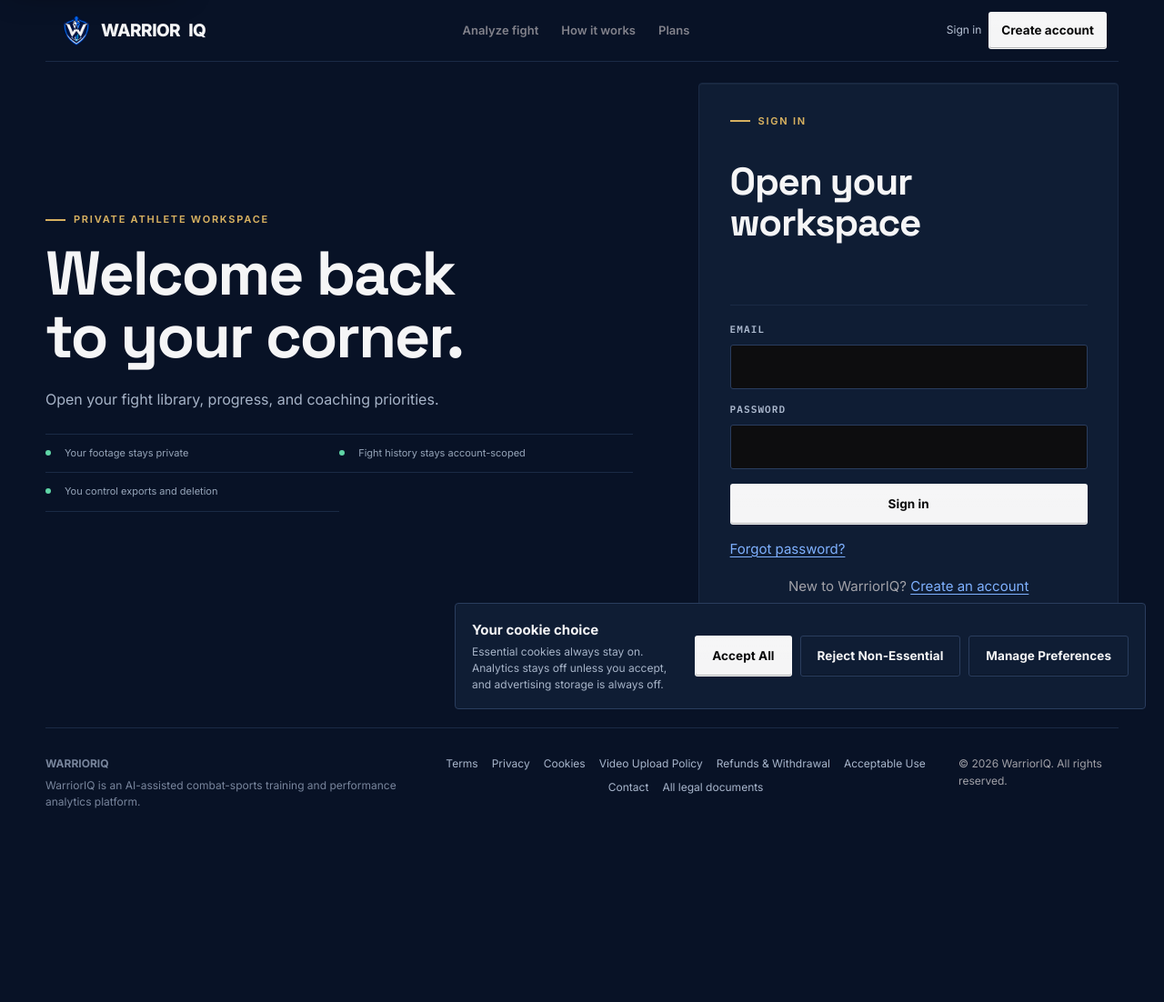
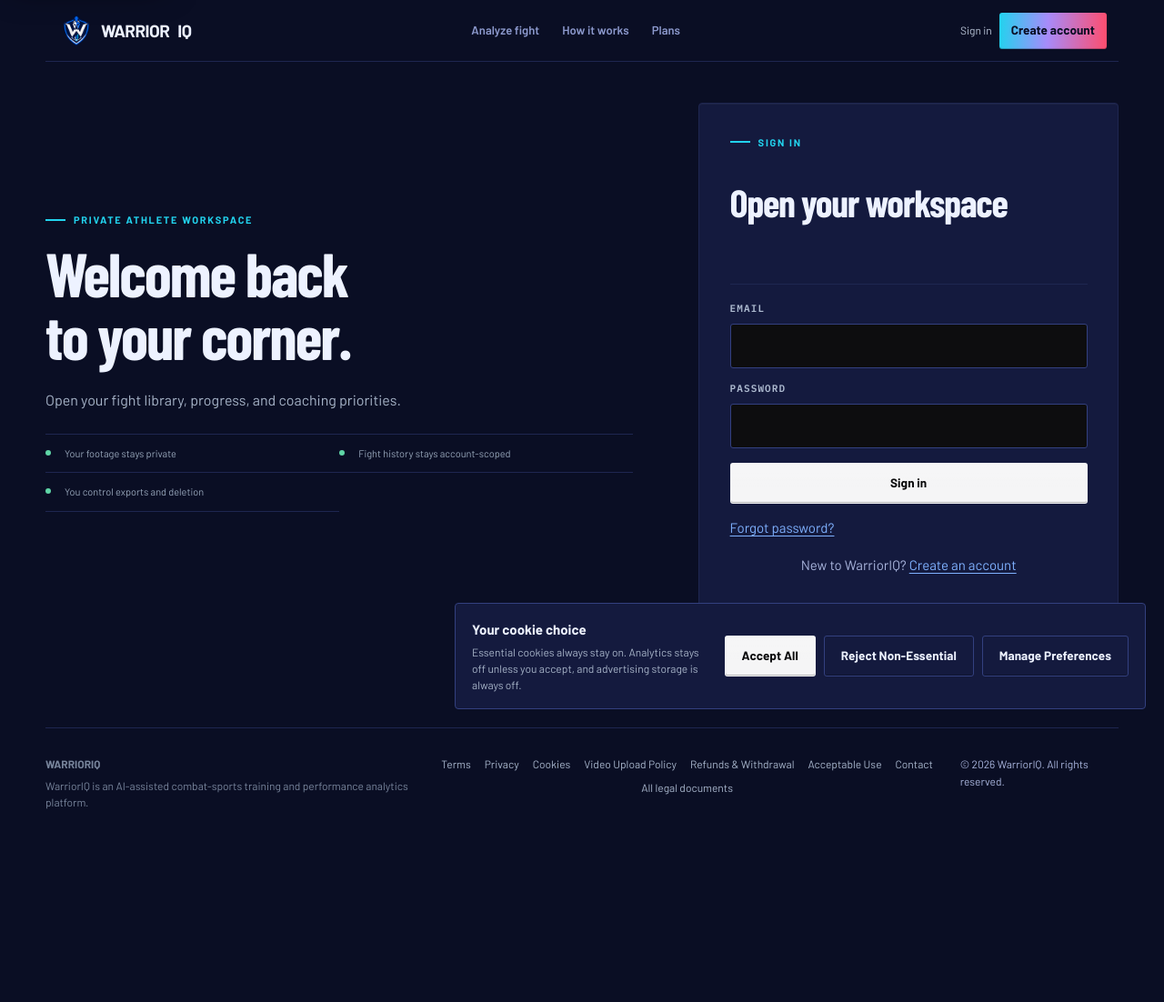
Before and after one commit to stavroutheo50/WarriorIQ, a FastAPI app: page /login?next=/settings/1 in a window 1280 px wide. Shown: the whole page at 91% size. Run offline with FastAPI, Linux system fonts and the light colour scheme; some libraries are stand-ins or nearby versions.

Commit message:
Give the page a second colour, and a face that is not the body text
The first pass built exactly what the brief asked for and it was flat. One
desaturated navy at one saturation is a theme on paper and a switched-off
page in a browser, and Space Grotesk set next to Inter is close enough to
Inter that the headline read as body copy at 82px. Both are replaced.

The ramp is indigo now, and three saturated hues sit on it: cyan for the
interface and for sequence, violet as a second voice on the guide and
outcome cards, and the corner red the sport already owns. Contrast is
measured against the canvas and the panel rather than only the canvas,
because labels sit on both - the tertiary that passed at 5.4:1 on the
canvas was 4.3:1 on a panel, so it moved to #8d9ace and clears 4.5:1 on
canvas, panel and panel-strong.

Barlow Condensed carries the display sizes and Barlow the body, which is
one superfamily rather than two grotesks arguing. Both are self-hosted
latin subsets for the reason Inter already was: a fonts.gstatic.com
request would put every visitor's IP in front of a third party.

The gradient headline is restored, deliberately. A previous pass removed it
with !important and reasoned that a headline earns attention by size and
weight, which is true on a light page; on a deep indigo one it left the
second display line a flat grey that read as disabled text. It is back on
the home and pricing heroes only - the reset still covers every other em,
because a gradient on all of them is how it got noisy the first time - and
it degrades to flat cyan where background-clip:text is unsupported, or the
text would be transparent on transparent.

The primary button carries the same gradient. That needed the weight of
.btn:not(.secondary), which paints a white overlay and quietly outranked a
plain .btn-lead.

Most dark surfaces here are hardcoded hexes older than the token ramp, so
moving --wiq-canvas alone left the nav, the cards and the preview panel at
the old navy while everything around them moved. The ones large enough to
see are retuned; the long tail is left alone rather than swept in a
find-and-replace nobody can review.

Co-Authored-By: Claude Opus 5 <noreply@anthropic.com>

```diff
--- a/app/static/premium.css
+++ b/app/static/premium.css
@@ -165,9 +165,44 @@ body { background: transparent; }
    company before the consent banner has been answered, and would need adding
    to the subprocessor list. Latin subsets only - 22 KB and 15 KB. */
 @font-face {
-  font-family: "SpaceGrotesk";
-  src: url("/static/fonts/space-grotesk-var.woff2") format("woff2-variations");
-  font-weight: 300 700;
+  font-family: "BarlowCondensed";
+  src: url("/static/fonts/barlow-condensed-600.woff2") format("woff2");
+  font-weight: 600;
+  font-style: normal;
+  font-display: swap;
+}
+@font-face {
+  font-family: "BarlowCondensed";
+  src: url("/static/fonts/barlow-condensed-700.woff2") format("woff2");
+  font-weight: 700;
+  font-style: normal;
+  font-display: swap;
+}
+@font-face {
+  font-family: "Barlow";
+  src: url("/static/fonts/barlow-400.woff2") format("woff2");
+  font-weight: 400;
+  font-style: normal;
+  font-display: swap;
+}
+@font-face {
+  font-family: "Barlow";
+  src: url("/static/fonts/barlow-500.woff2") format("woff2");
+  font-weight: 500;
+  font-style: normal;
+  font-display: swap;
+}
+@font-face {
+  font-family: "Barlow";
+  src: url("/static/fonts/barlow-600.woff2") format("woff2");
+  font-weight: 600;
+  font-style: normal;
+  font-display: swap;
+}
+@font-face {
+  font-family: "Barlow";
+  src: url("/static/fonts/barlow-700.woff2") format("woff2");
+  font-weight: 700;
   font-style: normal;
   font-display: swap;
 }
@@ -187,8 +222,8 @@ body { background: transparent; }
 }
 
 :root {
-  --font-display: "SpaceGrotesk", "InterVar", Inter, "Segoe UI", system-ui, sans-serif;
-  --font-body: "InterVar", Inter, "Segoe UI", system-ui, sans-serif;
+  --font-display: "BarlowCondensed", "Barlow", "InterVar", Inter, "Segoe UI", system-ui, sans-serif;
+  --font-body: "Barlow", "InterVar", Inter, "Segoe UI", system-ui, sans-serif;
   /* Anything the reader treats as a reading rather than a sentence: round
      clocks, scores, coverage percentages, step indicators. Tabular figures so
      a number does not change width as it counts. */
--- a/app/static/product.css
+++ b/app/static/product.css
@@ -1,34 +1,42 @@
 /* WarriorIQ product polish — shared editorial sports interface */
 :root{
-  /* Navy, not near-black. The whole neutral ramp moves together: a navy
-     canvas under grey panels reads as a colour mistake rather than a theme,
-     so every surface and line carries the same blue cast. Contrast measured
-     against the canvas rather than assumed - body text 17.1:1, secondary
-     7.3:1, tertiary 4.9:1, all past 4.5:1. */
-  --wiq-canvas:#081226;
-  --wiq-canvas-raised:#0f1d34;
-  --wiq-panel:#142440;
-  --wiq-panel-strong:#1b2d4d;
-  --wiq-line:#2a3d5e;
-  --wiq-line-soft:#1a2a45;
+  /* Electric corner. The navy that shipped first was one hue at one
+     saturation, and a page built from a single desaturated blue reads as
+     switched off however well the type is set. The base stays deep - this is
+     a product people open to look at dark video - but the ramp is indigo
+     rather than slate, and three saturated hues sit on top of it: cyan for
+     the interface, violet for the second voice, and the corner red that the
+     sport already owns. Contrast measured against both the canvas and the
+     panel, because labels sit on both: body 17.0:1, secondary 9.3:1,
+     tertiary 6.9:1 on canvas and 5.5:1 on panel, all past 4.5:1. */
+  --wiq-canvas:#0a0e24;
+  --wiq-canvas-raised:#141a3e;
+  --wiq-panel:#1b2350;
+  --wiq-panel-strong:#242e66;
+  --wiq-line:#33407f;
+  --wiq-line-soft:#1e2650;
   /* Corner colours, from the sport rather than from a UI kit. Used only where
      a fighter is actually being identified - never as decoration - so red and
      blue keep meaning "that fighter" wherever they appear. Both clear 3:1
-     against the canvas as UI colours; the lighter red is the one to use if
-     either is ever set as text. */
-  --wiq-corner-red:#e5484d;
-  --wiq-corner-red-text:#ff6b6b;
-  --wiq-corner-blue:#5c82ef;
-  --wiq-text:#f5f5f6;
-  --wiq-text-secondary:#a1a1a8;
-  --wiq-text-tertiary:#82828b;
-  --wiq-blue:#5c82ef;
-  --wiq-cyan:#55c6df;
-  --wiq-a:#55c6df;
-  --wiq-b:#a08ae8;
+     against the canvas as UI colours (5.9:1 and 9.9:1); the lighter red is
+     the one to use if either is ever set as text. */
+  --wiq-corner-red:#ff4d6d;
+  --wiq-corner-red-text:#ff8aa3;
+  --wiq-corner-blue:#4cc9f0;
+  --wiq-text:#edf2ff;
+  --wiq-text-secondary:#a8b4dc;
+  --wiq-text-tertiary:#8d9ace;
+  --wiq-blue:#4cc9f0;
+  --wiq-cyan:#22d3ee;
+  --wiq-violet:#a78bfa;
+  --wiq-a:#22d3ee;
+  --wiq-b:#a78bfa;
   --wiq-success:#5fd5a6;
   --wiq-warning:#edb966;
   --wiq-danger:#ef7891;
+  /* One gradient, declared once, so the headline, the primary button and the
+     progress rail cannot drift apart. */
+  --wiq-grad:linear-gradient(92deg,#22d3ee 0%,#a78bfa 45%,#ff4d6d 100%);
   --wiq-radius-sm:3px;
   --wiq-radius-md:4px;
   --wiq-radius-lg:6px;
--- a/app/static/redesign.css
+++ b/app/static/redesign.css
@@ -241,12 +241,35 @@ tbody tr:hover td { background: rgba(255, 255, 255, .02); }
   .sport-rail b { padding-right: 16px; font-size: 12px; }
 }
 
-/* --- Gradient text, removed -----------------------------------------------
-   The display lines were painted with a clipped linear-gradient. Setting a
-   colour does not undo that: the fill has to be reset too, or the gradient
-   keeps showing through. A headline earns attention by size and weight. */
+/* --- Gradient text, restored on the two lines that are the brand ----------
+   An earlier pass removed this, reasoning that a headline earns attention by
+   size and weight. That holds on a light page; on a deep indigo one it left
+   the second display line a flat grey that read as disabled text rather than
+   as the other half of the sentence. It is back on the home and pricing
+   heroes and nowhere else - a gradient on every em is how the first version
+   got noisy, so the reset below still covers the rest.
+
+   Painting it needs all four properties: setting a colour does not undo a
+   clipped gradient, the fill has to be reset too, which is what the removal
+   note got right and is why this rule is heavier than it looks. */
 .hero h1 em,
-.pricing-hero h1 em,
+.pricing-hero h1 em {
+  background-image: var(--wiq-grad) !important;
+  -webkit-background-clip: text !important;
+  background-clip: text !important;
+  -webkit-text-fill-color: transparent !important;
+  color: transparent !important;
+}
+/* Without clipping support the text would be transparent on transparent, so
+   the fill comes back and the line is simply cyan. */
+@supports not ((background-clip: text) or (-webkit-background-clip: text)) {
+  .hero h1 em,
+  .pricing-hero h1 em {
+    background-image: none !important;
+    -webkit-text-fill-color: currentColor !important;
+    color: var(--wiq-cyan) !important;
+  }
+}
 .workflow-heading h1 em,
 .archive-hero h1 em,
 h1 em, h2 em {
@@ -420,7 +443,7 @@ body:has(.cookie-notice:not([hidden])) { padding-bottom: 180px; }
   /* Championship gold. Warm against a cold canvas, distinct from all five
      sport accents (blue, red, orange, cyan, violet), and it reads as sport
      rather than software. Used on one thing per screen. */
-  --wiq-accent: 214 176 96;
+  --wiq-accent: 34 211 238;
 }
 
 /* Panels become objects: a lit top edge, a real fill, and a hairline that is
@@ -941,3 +964,56 @@ th, .field label,
 }
 .plan-card-head .eyebrow::before { content: none; }
 .pricing-card.featured .plan-card-head .eyebrow { color: rgb(var(--wiq-accent)); }
+
+/* --- Electric corner, past the tokens ------------------------------------
+   Most of the dark surfaces on this site are hardcoded hexes older than the
+   token ramp, so moving --wiq-canvas alone left the nav, the cards and the
+   preview panel sitting at the old navy while everything around them moved.
+   These are the surfaces large enough to see; they are retuned to the same
+   indigo rather than left as a second, competing blue. */
+.nav { background: rgba(10, 14, 36, .92); }
+.card, .hero-card {
+  background: linear-gradient(150deg, rgba(27, 35, 80, .96), rgba(16, 21, 52, .99));
+}
+.nav-more-panel, .profile-menu-panel { background: #141a3e; }
+.preview-screen { border-color: #33407f; background: #131a3c; }
+.preview-fight-stage {
+  border-color: #2b3670;
+  background: linear-gradient(145deg, #182051, #0b1026);
+}
+.preview-timeline::before { background: #2b3670; }
+
+/* The headline was one flat grey word after a white one. It carries the whole
+   palette now - cyan into violet into the corner red - which is the fastest
+   way to say "this is a fight product" without a single extra element. The
+   flat cyan underneath is what shows if background-clip:text is unsupported;
+   without it the text would be transparent on transparent. */
+/* The primary call to action carries the same gradient, so the thing the page
+   wants you to do is the most saturated thing on it. Dark ink on top because
+   cyan and violet are both light - white would have failed against them. */
+.btn.btn-lead:not(.secondary),
+.btn.nav-signup:not(.secondary),
+.btn[data-motion-primary]:not(.secondary) {
+  border: 0;
+  background: var(--wiq-grad);
+  background-image: var(--wiq-grad);
+  color: #0a0e24;
+  font-weight: 700;
+}
+.btn.btn-lead:not(.secondary):hover,
+.btn.nav-signup:not(.secondary):hover,
+.btn[data-motion-primary]:not(.secondary):hover { filter: brightness(1.08); }
+
+/* Step numbers and list indices were a muted blue-grey doing nothing. They
+   are the accent now: they mark sequence, which is worth seeing. */
+.workflow-track article > span,
+.preview-proof li > span,
+.outcome-list a > span { color: rgb(var(--wiq-accent)); font-weight: 700; }
+
+/* The second voice. Violet separates the guide cards and the trust checks
+   from the cyan that marks sequence and interface, so the page reads as more
+   than one colour without either of them stopping meaning something. */
+.learn-grid a > span { color: var(--wiq-violet); }
+.learn-grid a:hover, .outcome-list a:hover { border-color: var(--wiq-violet); }
+.trust-checks span { border-color: var(--wiq-line); color: var(--wiq-text-secondary); }
+.trust-panel { border-color: var(--wiq-line); }
```
Also changed, not shown: app/static/fonts/barlow-400.woff2 (added), app/static/fonts/barlow-500.woff2 (added), app/static/fonts/barlow-600.woff2 (added), app/static/fonts/barlow-700.woff2 (added), app/static/fonts/barlow-condensed-600.woff2 (added), app/static/fonts/barlow-condensed-700.woff2 (added), app/static/fonts/space-grotesk-var.woff2 (deleted).
